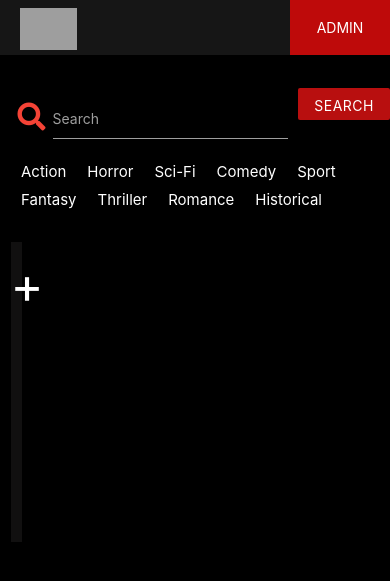
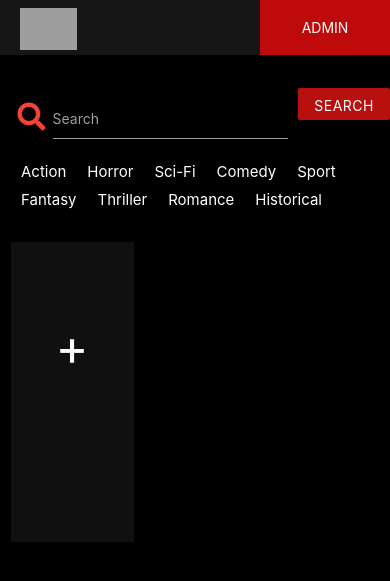
Before and after one commit to NickSpriggs/netbooks_milestone_3, a Flask app: page / in a window 390 px wide. Shown: the top 581 px of the page. Run offline with Flask 2, Linux system fonts and the light colour scheme; the visitor is signed in with stand-in values (Sample User, id 1); data that the repository does not hold is empty; some libraries are stand-ins or nearby versions; grey boxes are pictures that could not be loaded.

Commit message:
Additional  scaling updates to css

```diff
--- a/static/css/style.css
+++ b/static/css/style.css
@@ -173,10 +173,6 @@ a div:hover {
     }
 }
 
-.user-tab {
-    width: 17%;
-}
-
 @media only screen and (max-width: 451px) {
 .hover-btn {
     height: 32px;
@@ -186,10 +182,6 @@ a div:hover {
 
 .exit-btn {
     margin-top: 5px;
-}
-
-.user-tab {
-    width: 100px;
 }
 
 
@@ -225,9 +217,10 @@ a div:hover {
 .small-logo {
     padding-left: 5px ;
     margin-top: 5px;
-    height: 70%;
+    height: 65%;
     }
 .scale-l-r {
     padding-right: 30px;
 }
+
 }}
--- a/templates/base_template.html
+++ b/templates/base_template.html
@@ -21,12 +21,13 @@
           <a href="{{ url_for('get_films')}}"><img src="https://fontmeme.com/permalink/210729/7c4f14820fc13e73ba00a7ff096daf55.png" alt="netflix-font" class="small-logo"></a>
           {% if session.user %}
           <ul class="right user-tab">
-              <li style="float: none;">
+              <li>
                 <a class='dropdown-trigger' style="background-color: rgb(190, 10, 10); text-align: center;
+                width: 130px;
                 float: none;" data-target='dropdown1'>{{session.user|upper}}
                 </a>
               </li>
-              <li><a id='dropdown1' class='dropdown-content' style="background-color: white;
+              <li><a id='dropdown1' class='dropdown-content' style="background-color: white; width: 130px;
               color: red; text-align: center;" href="{{ url_for('logout') }}">LOGOUT</a></li>
           </ul>
           {% else %}
--- a/templates/get_films.html
+++ b/templates/get_films.html
@@ -27,9 +27,9 @@
                     </div>
                 </div>
             </form>
-
+        </div>
             <!--Poster Rows-->
-            <div id="film-poster-section">
+        <div id="film-poster-section" class="col l10 m12 s12">
 
                         {% if session.user %}
                         <div class="poster col l2 m3 s4" onclick="addOn()" style="cursor: pointer; height: 300px">
@@ -42,14 +42,13 @@
                             <a href="{{ url_for('get_film', film_title=film.title) }}">
                                 <div class="poster col l2 m3 s4" style="background-image: url({{film.poster_url}});
                                     background-position: center; background-size: cover;">
-                            <div class="poster-img img_contain" style="height: 100%;">
+                                    <div class="poster-img img_contain" style="height: 100%; overflow: hidden;">
                                         {{ film.title }}
                                     </div>
                                 </div>
                             </a>
                         {% endfor %}
 
-            </div>
         </div>
 
         <!--Genre Navbar -->
```
Lines whose indentation alone changed are shown as unchanged.
